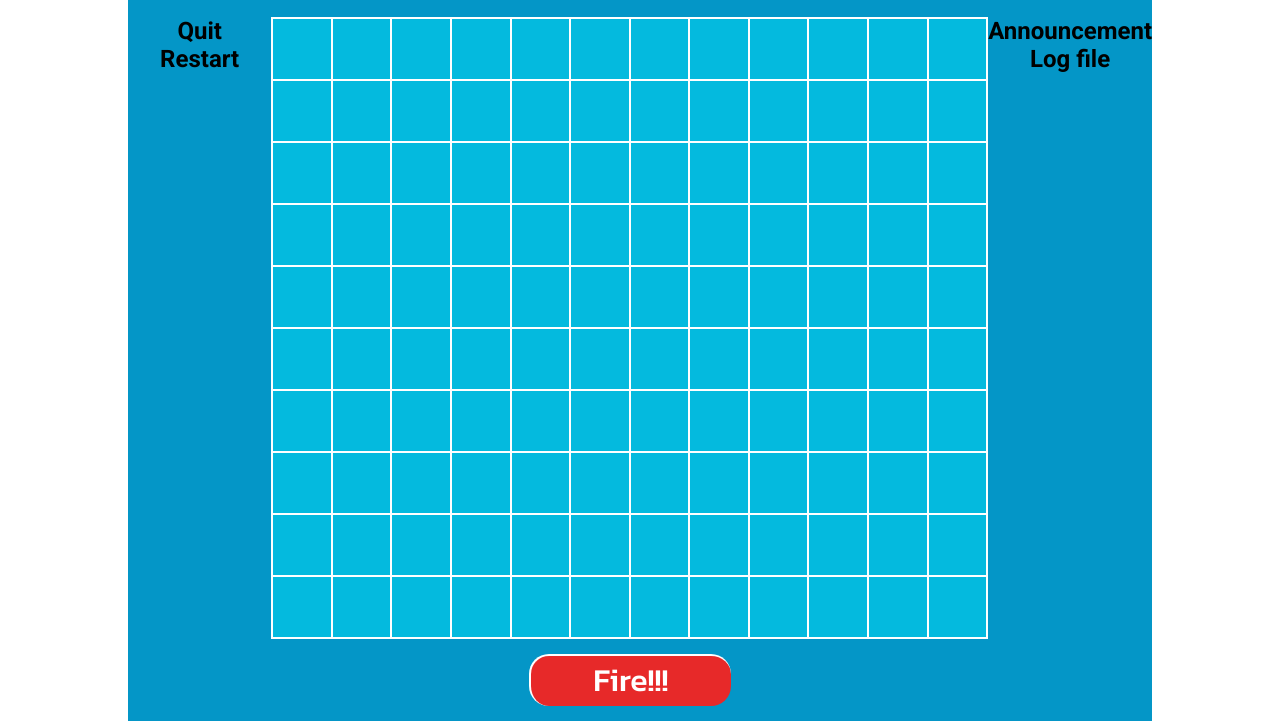
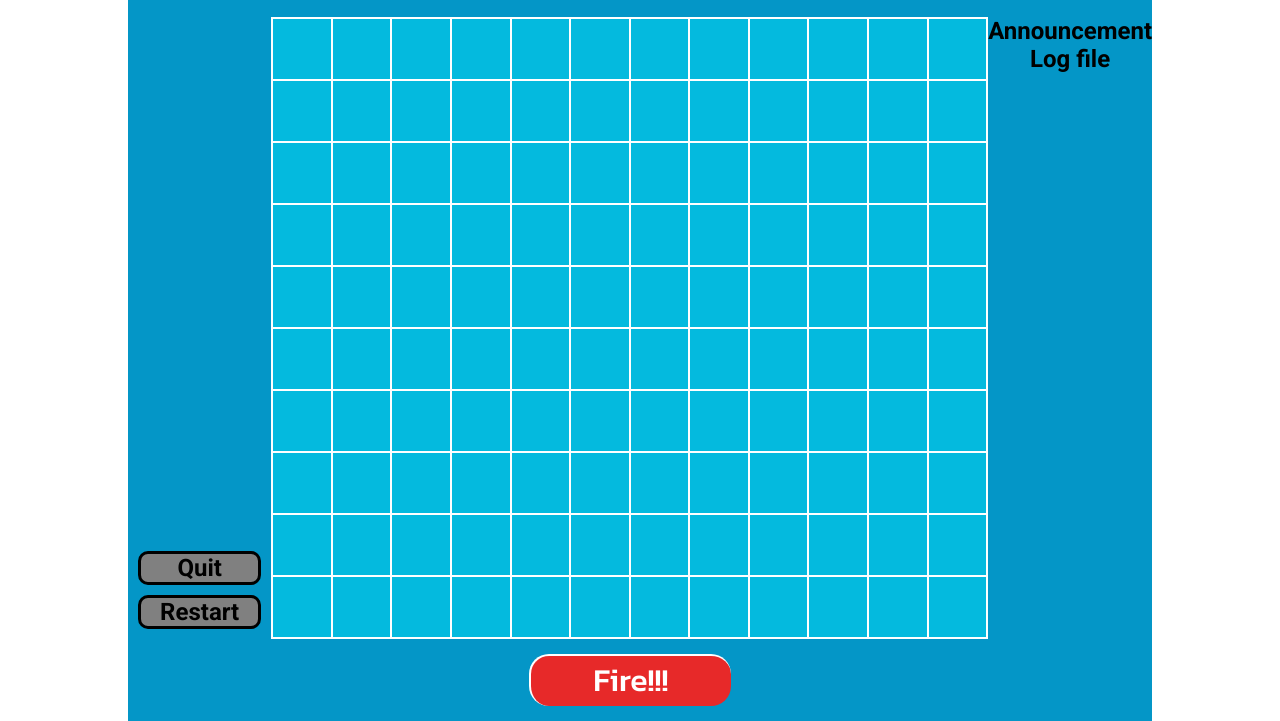
Before and after one commit to KhoaDinhNguyen/BattleShip, a plain HTML site: page gamePlay.html in a window 1280 px wide. Shown: the part 111-832 px from the top of the page. Drawn offline with Linux system fonts and the light colour scheme; a web font is replaced by a local one.

Commit message:
feat: add style to quit and restart button

```diff
--- a/gamePlay.html
+++ b/gamePlay.html
@@ -171,8 +171,8 @@
           </tr>
         </table>
         <div id="interact">
-          <h2>Quit</h2>
-          <h2>Restart</h2>
+          <h2 class="quit">Quit</h2>
+          <h2 class="restart">Restart</h2>
         </div>
         <h2 id="fire">Fire!!!</h2>
         <div id="console">
--- a/source/css/gamePlay.css
+++ b/source/css/gamePlay.css
@@ -115,3 +115,24 @@
     border-right: white;
     border-bottom: white;
 }
+
+/*============================= quit and restart ======================= */
+
+#interact {
+    display: flex;
+    flex-direction: column;
+    justify-content: flex-end;
+}
+
+#interact .quit, #interact .restart {
+    margin: 10px;
+    background-color: gray;
+    border: black solid 3px;
+    border-radius: 10px;
+    margin-top: 0px;
+    cursor: default;
+}
+
+#interact .quit:active, #interact .restart:active {
+    box-shadow: 5px 5px gray;
+}
```
